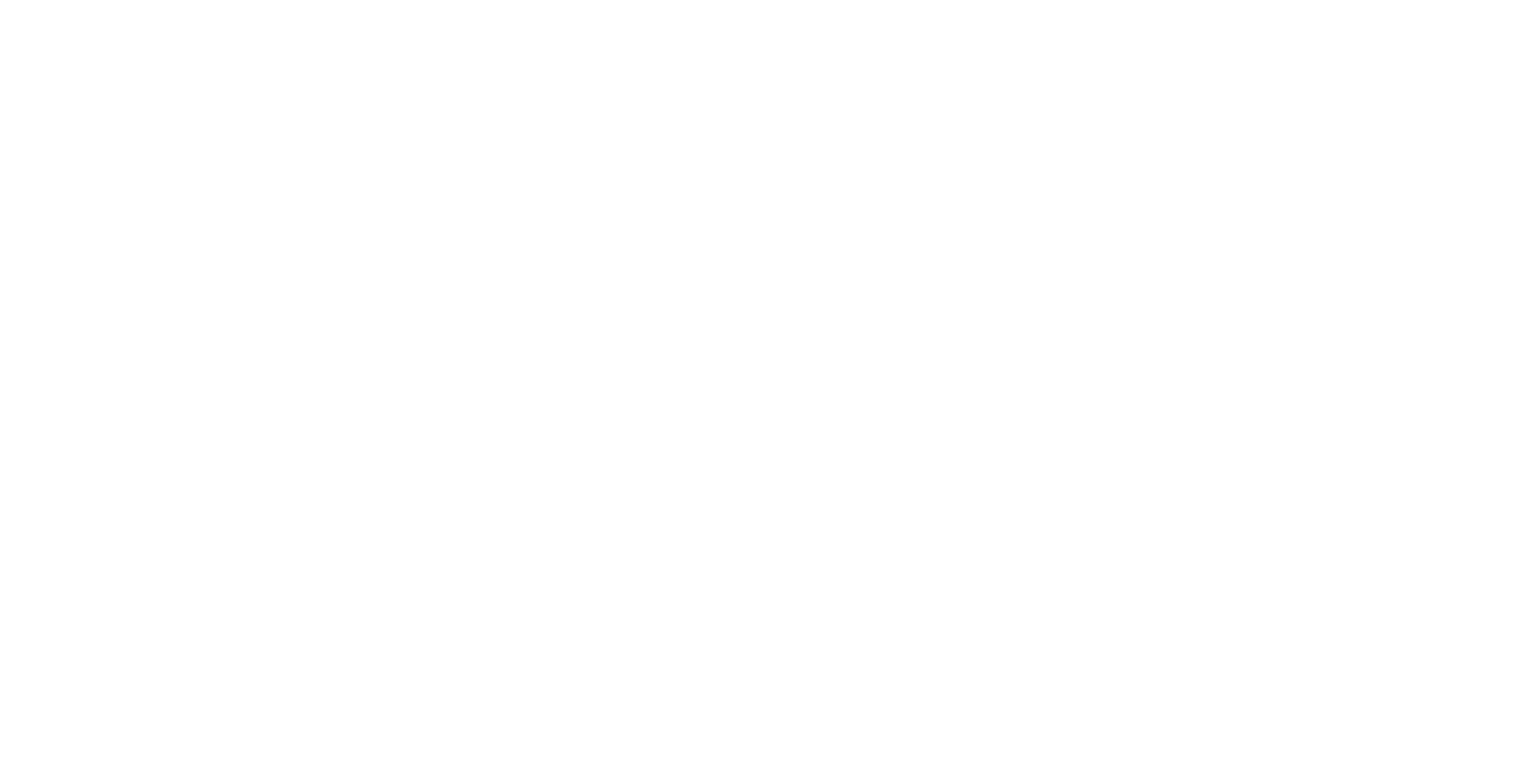
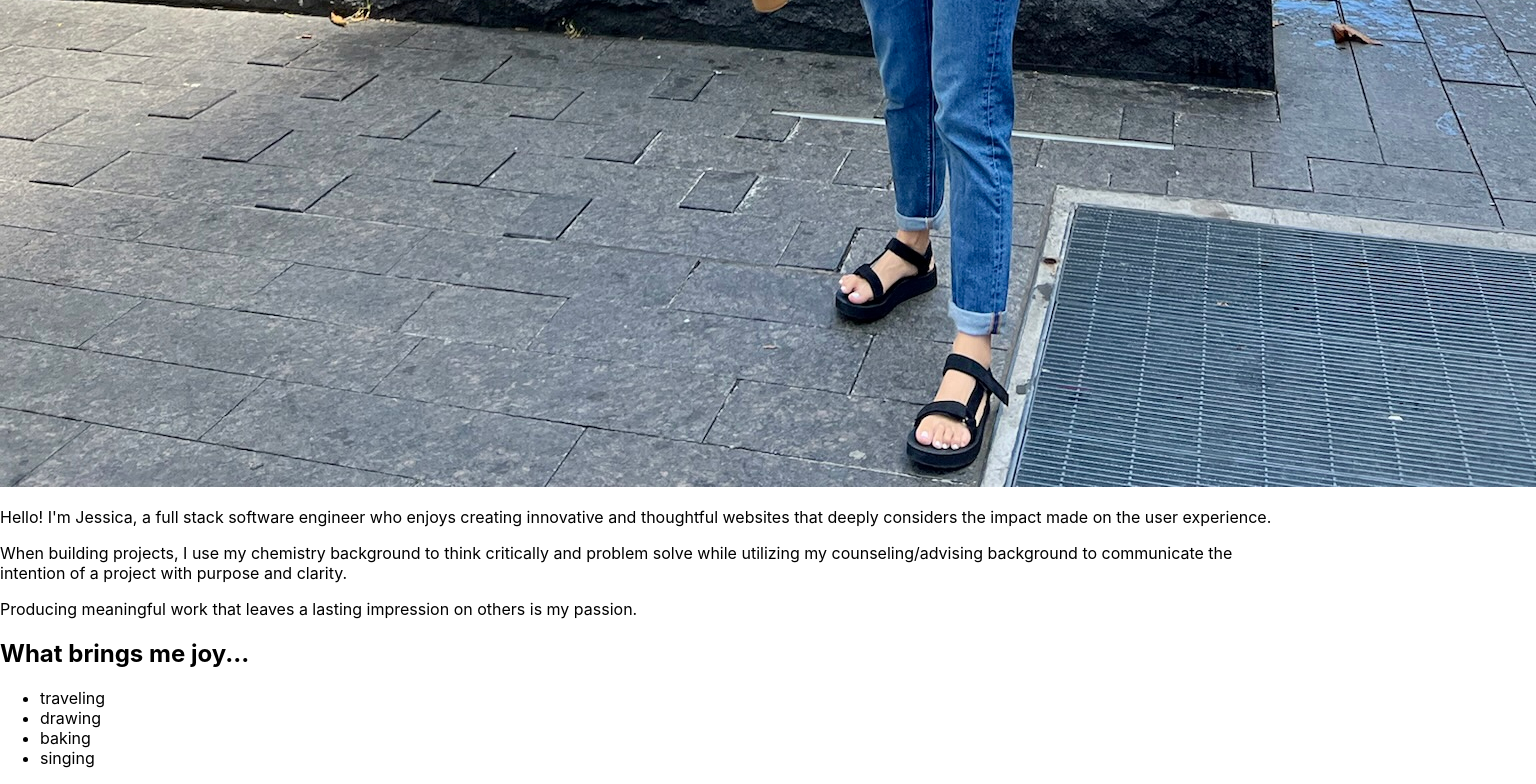
Before and after one commit to jessykim/jessica-kim-portfolio, a React (Create React App) app: page /about in a window 1280 px wide. Shown: the part 1759-2543 px from the top of the page, 1536 px wide, since content can reach past the window. Before the commit the page ends 800 px from the top, so only its background shows below. Built offline with nearby package versions, Linux system fonts and the light colour scheme.

Commit message:
add about page content

```diff
--- a/src/pages/About.jsx
+++ b/src/pages/About.jsx
@@ -1,6 +1,21 @@
+import Image from '../assets/IMG_3659.jpg'
+
 function About() {
   return (
-    <h1>About</h1>
+    <>
+      <h1>About</h1>
+      <img src={Image} alt="front of the Met" />
+      <p>Hello! I'm Jessica, a full stack software engineer who enjoys creating innovative and thoughtful websites that deeply considers the impact made on the user experience.</p>
+      <p>When building projects, I use my chemistry background to think critically and problem solve while utilizing my counseling/advising background to communicate the intention of a project with purpose and clarity.</p>
+      <p>Producing meaningful work that leaves a lasting impression on others is my passion.</p>
+      <h2>What brings me joy...</h2>
+      <ul>
+        <li>traveling</li>
+        <li>drawing</li>
+        <li>baking</li>
+        <li>singing</li>
+      </ul>
+    </>
   )
 }
 
```
Also changed, not shown: src/assets/IMG_3659.jpg (added).
